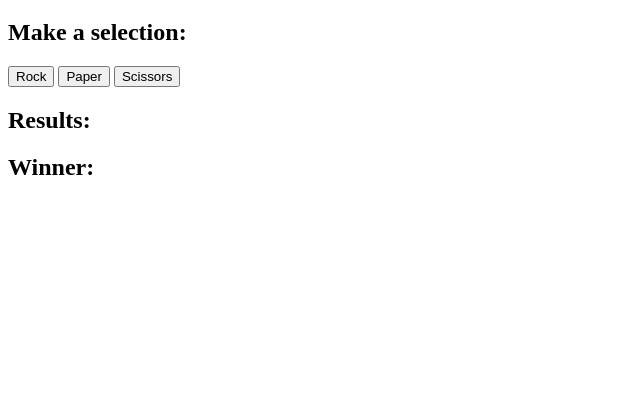
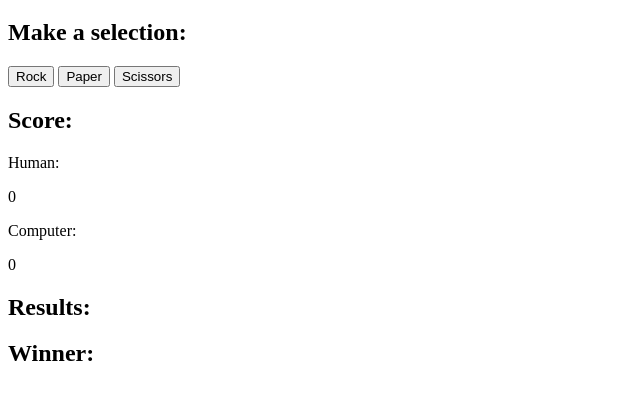
Before and after one commit to jax644/odin-rock-paper-scissors, a plain HTML site: page index.html in a window 1280 px wide. Shown: the part 61-460 px from the top of the page, without its empty margins (0-640 px from the left). Drawn offline with Linux system fonts and the light colour scheme.

Commit message:
Add running scores to the DOM

```diff
--- a/index.html
+++ b/index.html
@@ -11,6 +11,11 @@
     <button id="rock">Rock</button>
     <button id="paper">Paper</button>
     <button id="scissors">Scissors</button>
+    <h2>Score:</h2>
+        <p>Human:</p>
+            <p id="placeForHumanScore">0</p>
+        <p>Computer:</p>
+            <p id="placeForComputerScore">0</p>
     <h2>Results:</h2>
     <div id="placeForResults"></div>
     <h2>Winner:</h2>
--- a/main.js
+++ b/main.js
@@ -61,7 +61,9 @@ function getHumanChoice () {
             let humanWinsMessage = document.createElement('p')
             humanWinsMessage.innerText = `You win! ${humanChoice} beats ${computerChoice}`
             document.getElementById('placeForResults').appendChild(humanWinsMessage)
+
             humanScore += 1
+            document.getElementById('placeForHumanScore').innerText = `${humanScore}`
         } else if (humanChoice === computerChoice) {
             let drawMessage = document.createElement('p')
             drawMessage.innerText = `It's a draw! You both chose ${humanChoice}`
@@ -70,6 +72,8 @@ function getHumanChoice () {
             let computerWinsMessage = document.createElement('p')
             computerWinsMessage.innerText = `You lose! ${computerChoice} beats ${humanChoice}`
             document.getElementById('placeForResults').appendChild(computerWinsMessage)
+
             computerScore += 1
+            document.getElementById('placeForComputerScore').innerText = `${computerScore}`
         }
     }
```
